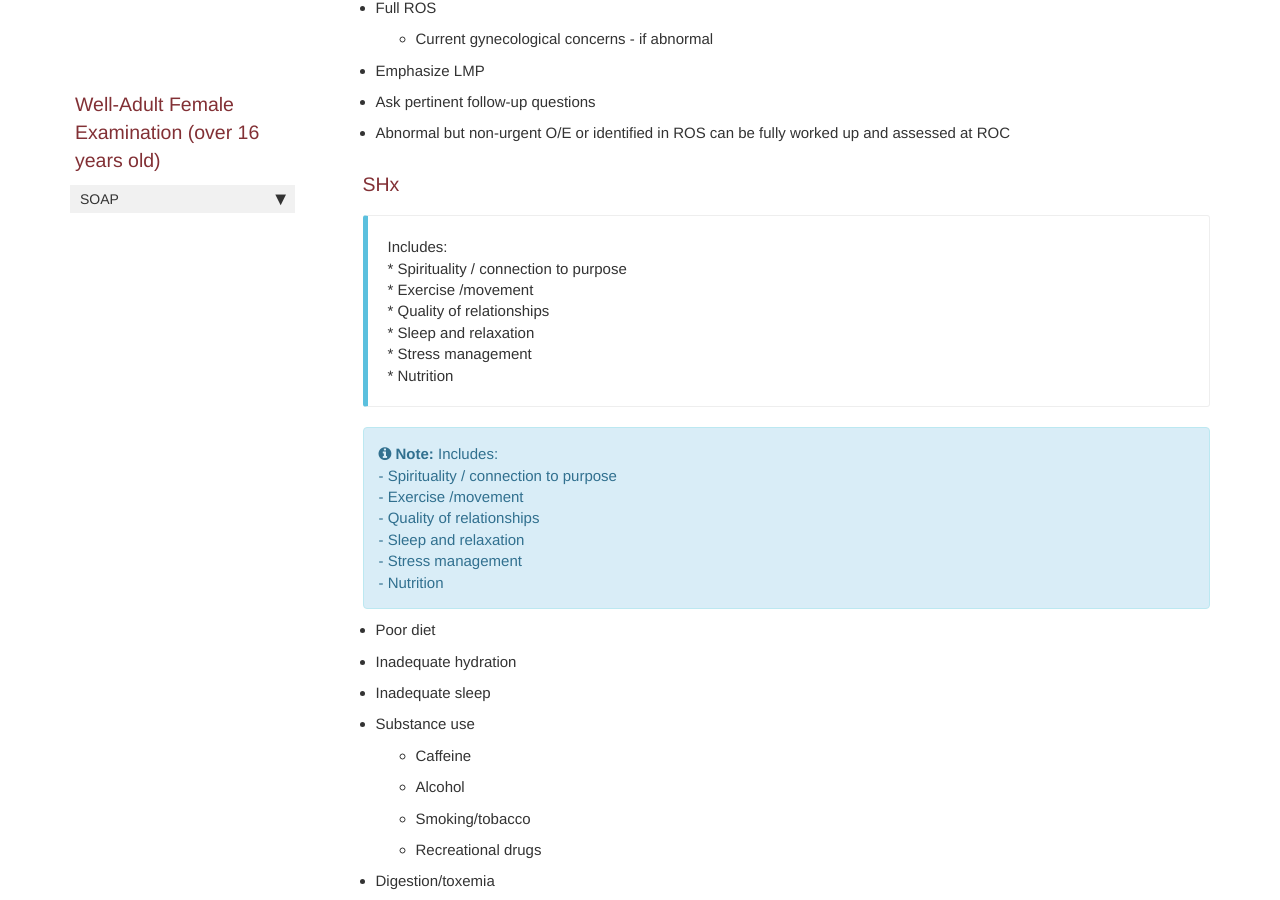
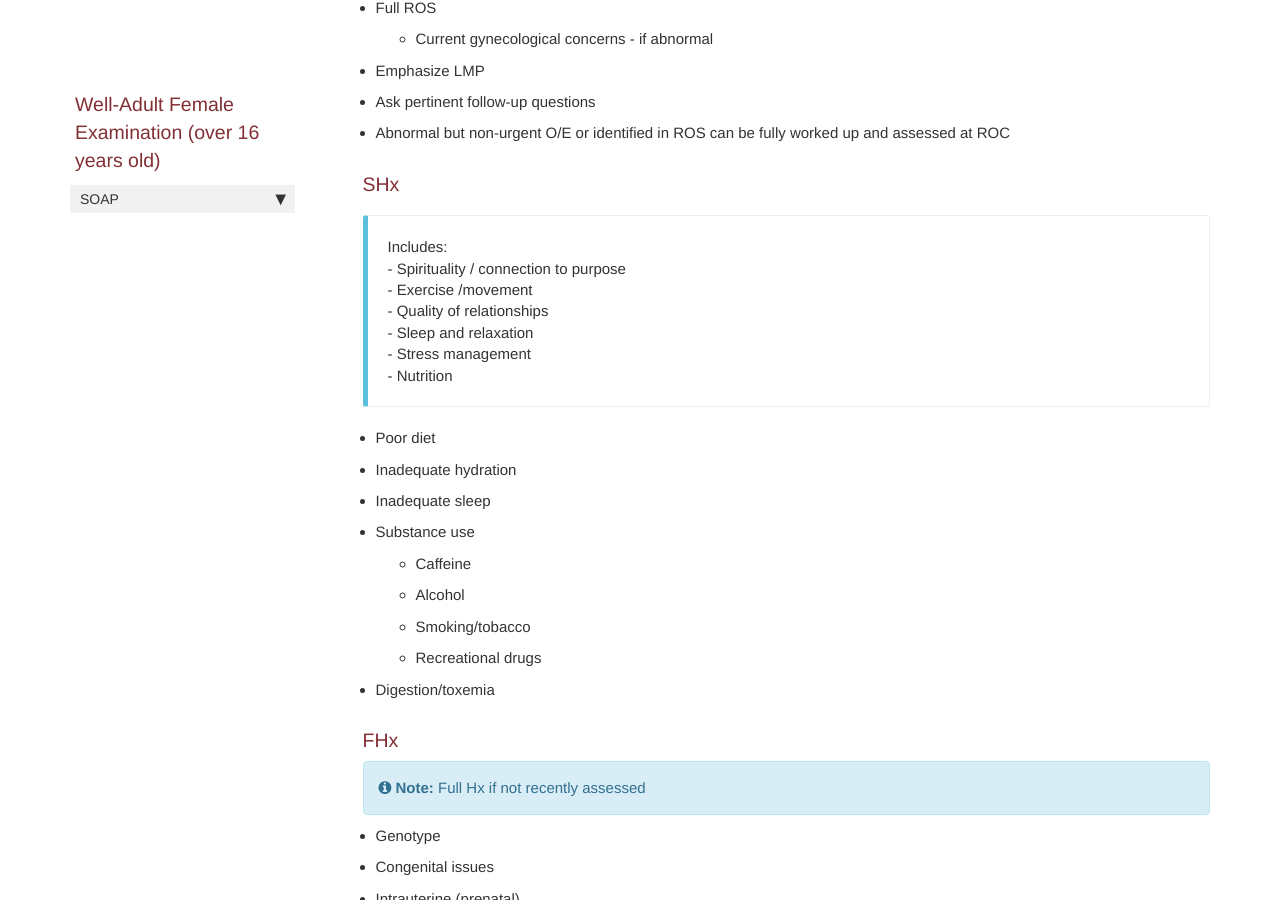
Before and after one commit to naturemed/naturemed.github.io, a Jekyll site: the page built from pages/epa/001/epa_subjective.md, in a window 1280 px wide and 900 px high, scrolled down 3178 px. Built offline with Jekyll 4.4.1, drawn with Linux system fonts in a browser that asks for light colours; comment, search, counter and statistics services are not loaded.

Commit message:
Update epa_subjective.md

```diff
--- a/pages/epa/001/epa_subjective.md
+++ b/pages/epa/001/epa_subjective.md
@@ -90,8 +90,7 @@ Not required for a wellness exam
 - Abnormal but non-urgent O/E or identified in ROS can be fully worked up and assessed at ROC
 
 ### SHx
- {% include callout.html content="Includes:<br> * Spirituality / connection to purpose<br> * Exercise /movement<br> * Quality of relationships<br> * Sleep and relaxation<br> * Stress management<br> * Nutrition" type="info"%}
- {% include note.html content= 'Includes:<br>- Spirituality / connection to purpose<br> - Exercise /movement<br> - Quality of relationships<br> - Sleep and relaxation<br> - Stress management<br> - Nutrition' %}
+ {% include callout.html content= 'Includes:<br>- Spirituality / connection to purpose<br> - Exercise /movement<br> - Quality of relationships<br> - Sleep and relaxation<br> - Stress management<br> - Nutrition' type="info" %}
 - Poor diet
 - Inadequate hydration
 - Inadequate sleep
```
